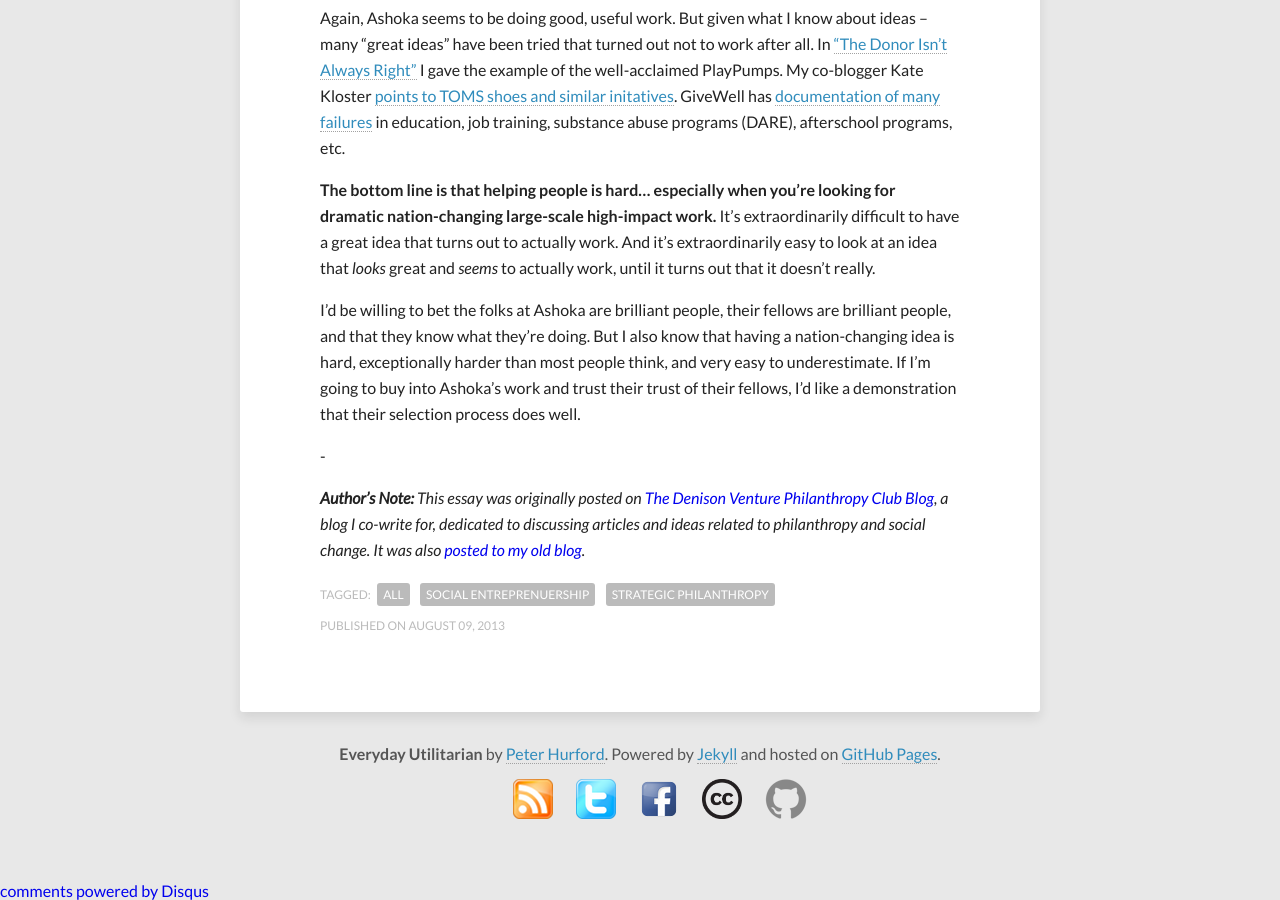
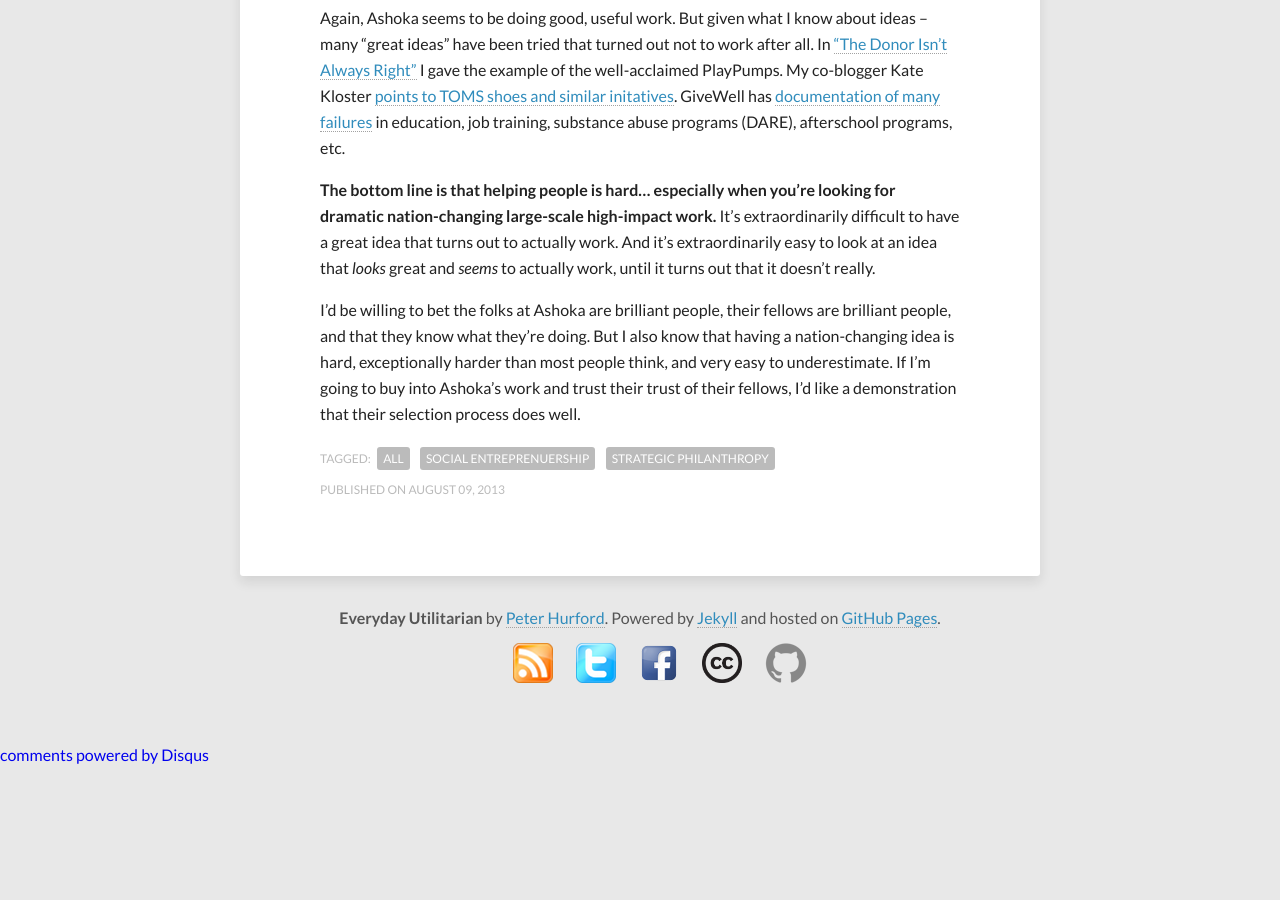
Before and after one commit to peterhurford/peterhurford.github.io, a Jekyll site: the page built from _posts/2013-08-09-the-challenges-of-great-people-as-a-model-for-social-change.markdown, in a window 1280 px wide and 900 px high, scrolled down 2544 px. Built offline with Jekyll 4.4.1, drawn with Linux system fonts in a browser that asks for light colours; comment, search, counter and statistics services are not loaded; after the commit the page ends 3308 px from its top, so only the background shows below that.

Commit message:
Fixed formatting on a post

```diff
--- a/_posts/2013-08-09-the-challenges-of-great-people-as-a-model-for-social-change.markdown
+++ b/_posts/2013-08-09-the-challenges-of-great-people-as-a-model-for-social-change.markdown
@@ -79,7 +79,3 @@
 **The bottom line is that helping people is hard... especially when you're looking for dramatic nation-changing large-scale high-impact work.** It's extraordinarily difficult to have a great idea that turns out to actually work. And it's extraordinarily easy to look at an idea that _looks_ great and _seems_ to actually work, until it turns out that it doesn't really.
 
 I'd be willing to bet the folks at Ashoka are brilliant people, their fellows are brilliant people, and that they know what they're doing. But I also know that having a nation-changing idea is hard, exceptionally harder than most people think, and very easy to underestimate. If I'm going to buy into Ashoka's work and trust their trust of their fellows, I'd like a demonstration that their selection process does well.
-
--
-
-_**Author’s Note:** This essay was originally posted on [The Denison Venture Philanthropy Club Blog](http://denisonvpc.wordpress.com/), a blog I co-write for, dedicated to discussing articles and ideas related to philanthropy and social change. It was also [posted to my old blog](http://www.greatplay.net/essays/the-challenges-of-great-people)._
```
